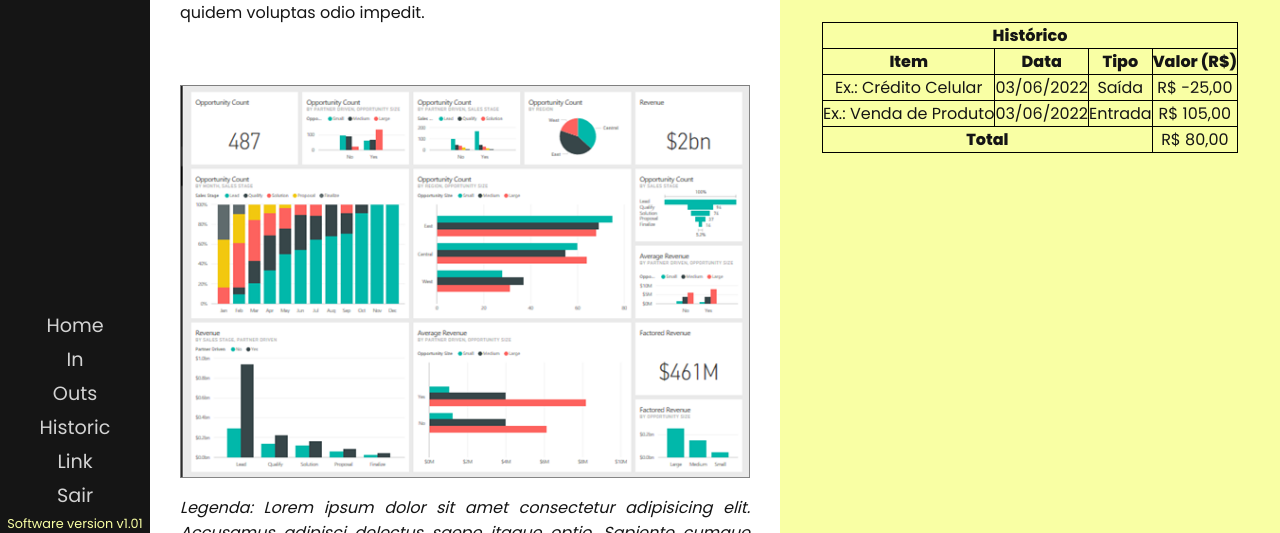
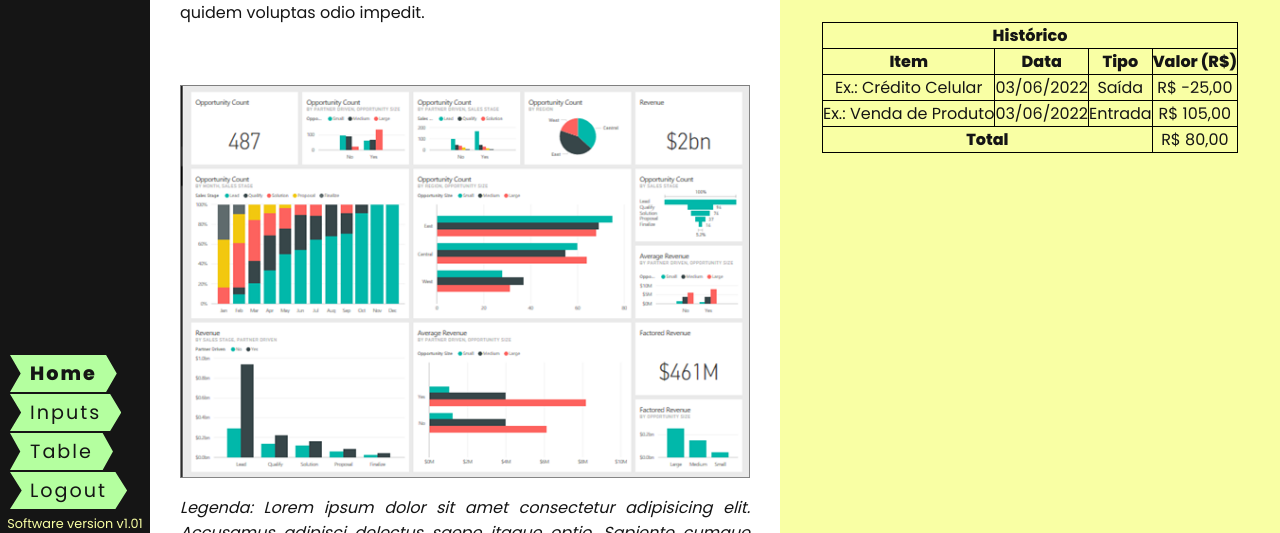
Before and after one commit to fabiofsjunior/gestorfinanceiro, a plain HTML site: page Assets/html/home.html in a window 1280 px wide. Shown: the part 267-800 px from the top of the page. Drawn offline with Linux system fonts and the light colour scheme.

Commit message:
update nav

```diff
--- a/Assets/css/styles.css
+++ b/Assets/css/styles.css
@@ -91,17 +91,26 @@ nav a{
 }
 
 #menu_nav li{
-    margin: 5px;
-    /* border: 1px solid white; */
-    text-align: center;
+    margin: 10px;
+}
+#menu_nav li a{
+    background-color: var(--cor1);
+    padding: 5px 20px 5px 20px;
+    clip-path: polygon(90% 0%, 100% 50%, 90% 100%, 0% 100%, 10% 50%, 0% 0%);
+    color: var(--corTexto);
+    transition: 0.7s;
+    width: 100%;
+    letter-spacing: 2px;
+
 }
 
-#menu_nav li:hover{
-    background-color: var(--cor1);
-    color: var(--corTexto);
-}
 #menu_nav li:hover a{
     color: var(--corTexto);
+    background-color: var(--cor3);
+    clip-path: polygon(100% 0%, 90% 50%, 100% 100%, 10% 99%, 0% 50%, 10% 0);
+    letter-spacing: 4px;
+
+
 }
 
 /* #menu_nav li a:after {
@@ -112,7 +121,7 @@ nav a{
     content: url('../midia/setaB.png');} */
 
 
-#page > nav a, #page > nav > p {
+#page > nav > p {
     color: #d3d3d3;
     padding: 5px 10px 5px 10px;
 }
@@ -280,9 +289,8 @@ table, td, tr, th{
         align-items: center;
         width: 100vw;
         height: fit-content;
+    }
 
-
-    }
     #menu_nav ul li{
         justify-content: center;
         align-items: center;
@@ -325,7 +333,7 @@ table, td, tr, th{
     background-color: white;
     }
 
-    #page > nav a, #page > nav > p {
+    #page > nav > p {
         color: #d3d3d3;
         padding: 2px 5px 2px 5px;
     }
@@ -343,6 +351,9 @@ table, td, tr, th{
         width: 100%;
         display: inline-block;
 
+    }
+    nav a{
+        font-size: 0.9em;
     }
     #nav_content{
         display: flex;
--- a/Assets/html/home.html
+++ b/Assets/html/home.html
@@ -30,12 +30,10 @@
             </div>
             <div>
                 <ul id="menu_nav">
-                    <li><a class="link" href="">Home</a></li>
-                    <li><a href="">In</a></li>
-                    <li><a href="">Outs</a></li>
-                    <li><a href="">Historic</a></li>
-                    <li><a href="">Link</a></li>
-                    <li><a href="https://fabiofsjunior.github.io/gestorfinanceiro/">Sair</a></li>
+                    <li><a class="link" href=""><strong>Home</strong></a></li>
+                    <li><a href="">Inputs</a></li>
+                    <li><a href="">Table</a></li>
+                    <li><a href="https://fabiofsjunior.github.io/gestorfinanceiro/">Logout</a></li>
                 </ul>
                 <p id="appVersion">Software version v1.01</p>
             </div>
```
